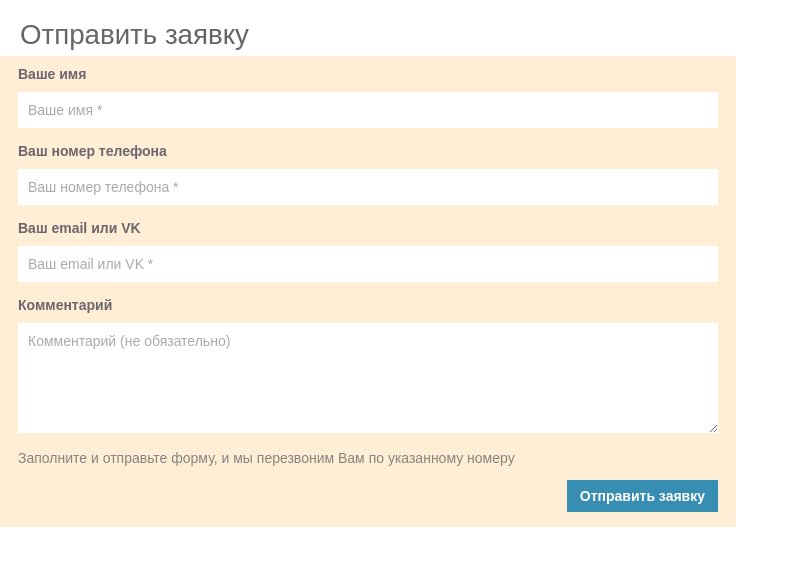
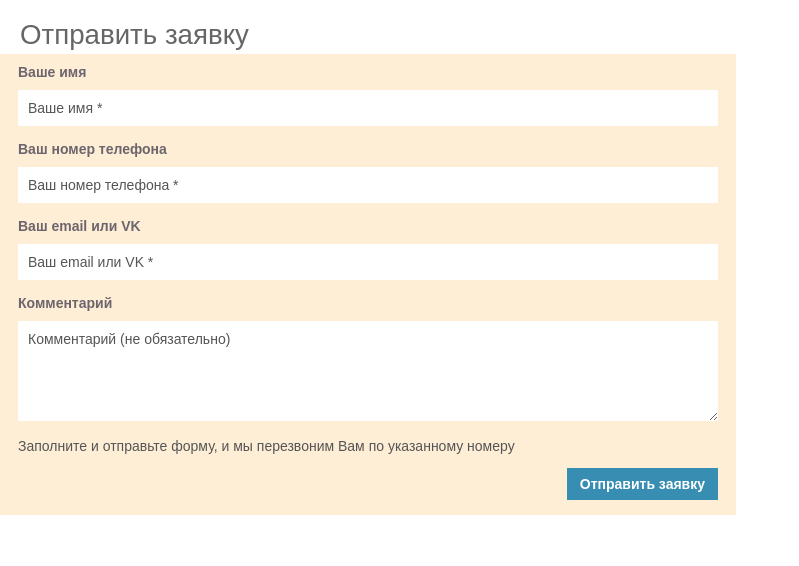
Before and after one commit to platowashere666-ship-it/AcademItSchoolClientWebCourseMay26.Alekseev, a plain HTML site: page CssForm/css_form.html in a window 1280 px wide. Shown: the whole page, without its empty margins (0-799 px from the left). Drawn offline with Linux system fonts and the light colour scheme.

Commit message:
Задача CSS Form, правил по списку 2

```diff
--- a/CssForm/css_form.html
+++ b/CssForm/css_form.html
@@ -8,9 +8,9 @@
 </head>
 <body>
 <div class="form_block">
-    <h1 class="main_header font_style">Отправить заявку</h1>
+    <h1 class="main_header">Отправить заявку</h1>
 
-    <form action="css_form.html" method="post" class="client_info font_style">
+    <form action="css_form.html" method="post" class="client_info">
         <label for="client_name">Ваше имя</label>
         <input placeholder="Ваше имя *" required type="text" id="client_name" name="clientName">
 
--- a/CssForm/style.css
+++ b/CssForm/style.css
@@ -2,17 +2,14 @@
     box-sizing: border-box;
 }
 
-.font_style {
+.main_header {
     font-family: sans-serif;
-}
-
-.main_header {
     padding: 0 20px;
     font-weight: normal;
-    max-height: 27px;
+    max-height: 25px;
     font-size: 1.73em;
     color: #676565;
-    margin-bottom: 0;
+    margin-bottom: 10px;
 }
 
 .form_block {
@@ -20,10 +17,10 @@
 }
 
 .client_info {
+    font-family: sans-serif;
     background-color: #FEEED6;
     width: 100%;
     padding: 10px 18px;
-    margin-top: 10px;
     font-size: 14px;
 }
 
@@ -44,24 +41,22 @@
     width: 100%;
     margin-bottom: 15px;
     margin-top: 10px;
-    color: #555555FF;
+    color: #555;
     font-weight: 500;
-    font-size: inherit;
-    font-stretch: semi-expanded;
-    background-color: #fff;
+    background-color: #FFF;
     border: none;
     outline: none;
 }
 
 .client_info textarea {
-    height: 110px;
+    height: 100px;
     font-family: sans-serif;
     resize: vertical;
     margin-bottom: 0;
 }
 
 .client_info p.instruction {
-    color: #555555B2;
+    color: #555;
     width: 100%;
 }
 
@@ -71,10 +66,9 @@
     outline: none;
     margin-top: 0;
     margin-bottom: 5px;
-    font-size: inherit;
     font-weight: bold;
     background-color: #378DB2;
-    color: #fff;
+    color: #FFF;
     cursor: pointer;
     float: right;
 }
@@ -84,5 +78,5 @@
 }
 
 .client_info ::placeholder {
-    color: #5555557F;
+    color: #555;
 }
```
